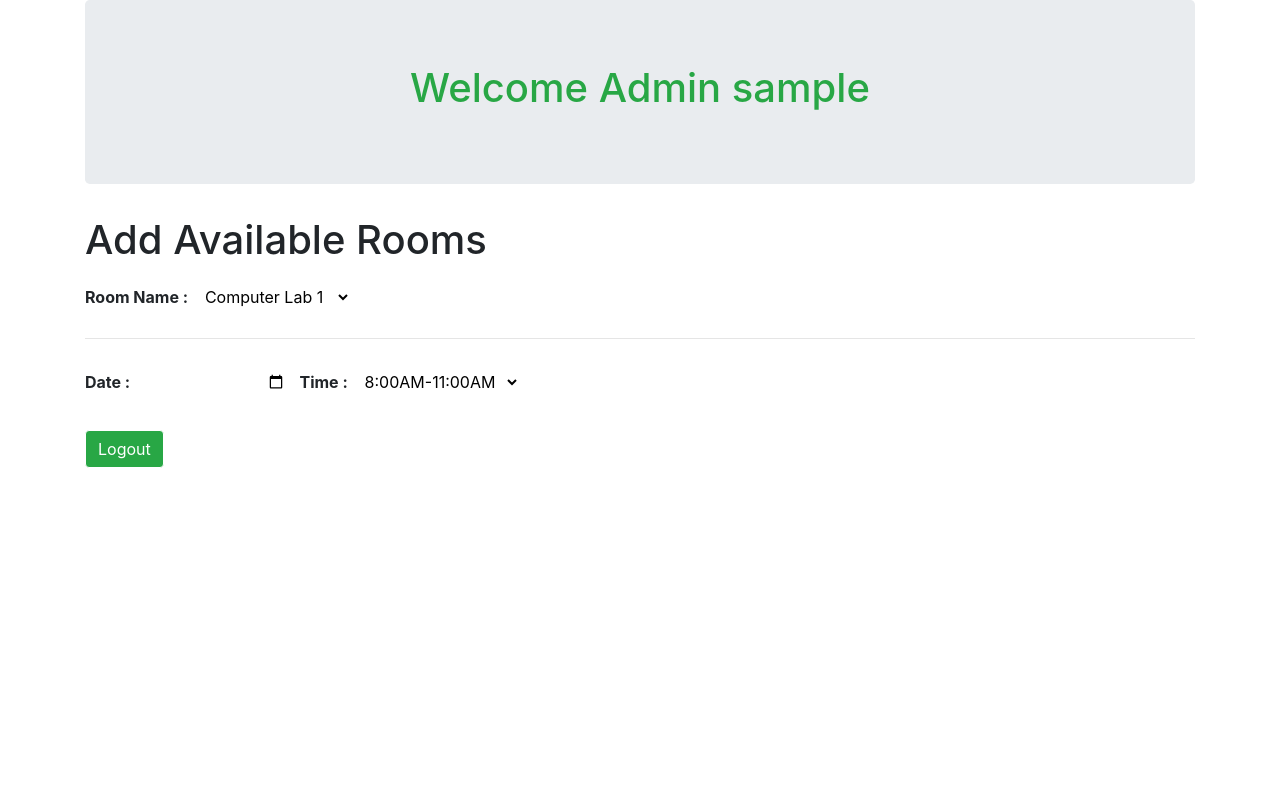
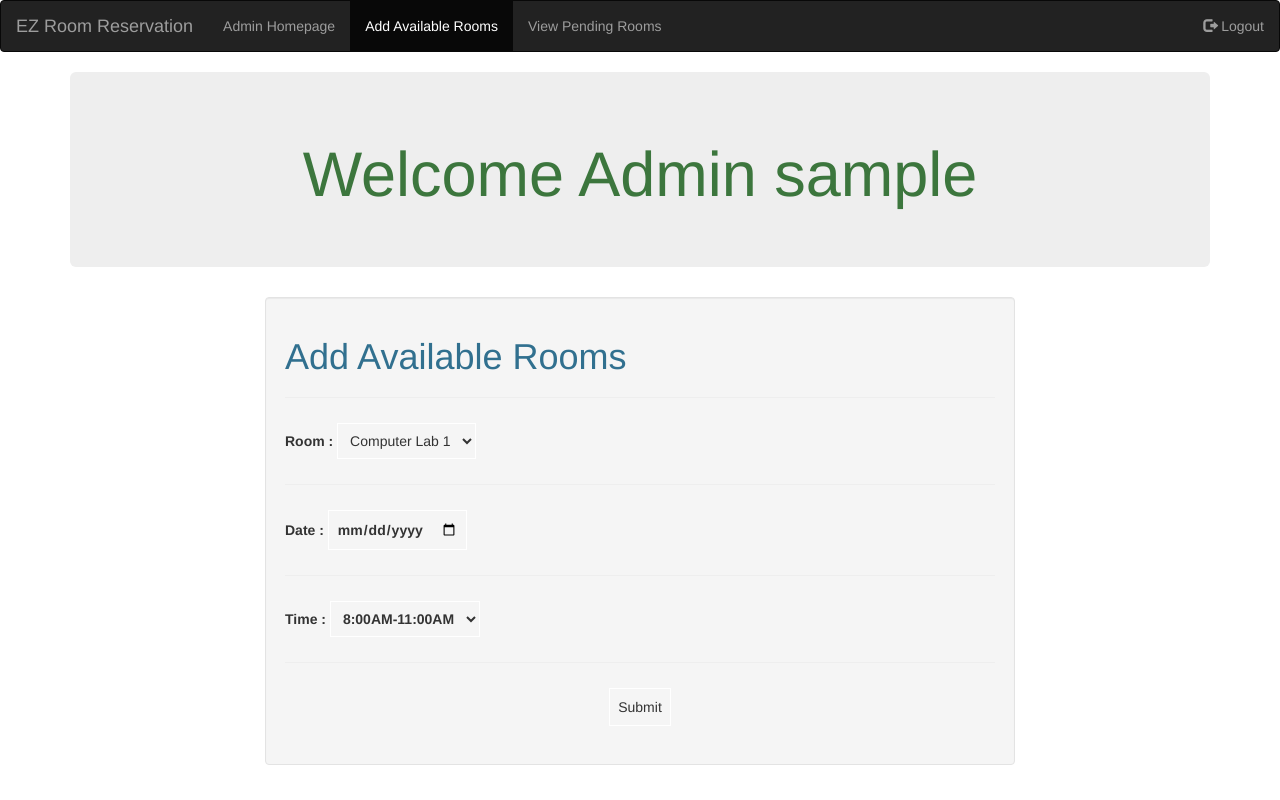
Before and after one commit to SofEng22016/blacknasarain, a PHP site: page /addRoomsAdmin.php in a window 1280 px wide. Run offline with PHP 8.4, Linux system fonts and the light colour scheme; the visitor is signed in with stand-in values (Sample User, id 1); some libraries are stand-ins or nearby versions.

Commit message:
Added navigation bar with new Bootstrap theme. Coded by Jan David Umali.

```diff
--- a/addRoomsAdmin.php
+++ b/addRoomsAdmin.php
@@ -13,7 +13,7 @@
 <head>
 <meta http-equiv="Content-Type" content="text/html; charset=Cp1252">
 <title>Add Available Rooms</title>
-<link rel="stylesheet" href="http://bootswatch.com/superhero/bootstrap.min.css">
+<link rel="stylesheet" href="http://bootswatch.com/simplex/bootstrap.min.css">
 <script src="https://ajax.googleapis.com/ajax/libs/jquery/1.12.0/jquery.min.js"></script>
 <script src="http://maxcdn.bootstrapcdn.com/bootstrap/3.3.6/js/bootstrap.min.js"></script>
 <style>
@@ -34,7 +34,6 @@
 		}
 	input
 	{
-		color:#ffffff;
 		padding:8px;
     	margin:5px 0;
     	background: none;
@@ -43,15 +42,35 @@
 </style>
 </head>
 <body>
+<nav class="navbar navbar-inverse">
+<div class="container-fluid">
+<div class="navbar-header">
+<a class="navbar-brand" href="adminWindow.php">EZ Room Reservation</a>
+</div>
+<ul class="nav navbar-nav">
+<li><a href="adminWindow.php">Admin Homepage</a></li>
+<li class="active"><a href="addRoomsAdmin.php">Add Available Rooms</a></li>
+<li><a href="viewPendingRooms.php">View Pending Rooms</a></li>
+</ul>
+<ul class="nav navbar-nav navbar-right">
+<li><a href="logout.php"><span class="glyphicon glyphicon-log-out"></span> Logout</a></li>
+</ul>
+</div>
+</nav>
  <div class = "container">
  		<div class = "jumbotron">
    			<?php
     			echo "<h1 align='center'><div class='text text-success'>Welcome Admin ".$username."</div></h1>";
     		?>
     	</div>
-<h1> Add Available Rooms</h1>
+
+<div class='row'>
+<div class='col-md-2'></div>
+<div class='col-md-8'><div class='well'>
+<h1 class='text text-info'>Add Available Rooms</h1>
+<hr></hr>
 <form action = "redirectTab.php" method="post">
-<b>Room Name : </b>
+<b>Room : </b>
 <select id = "room_name" name = "room_name" required="required">
   <option value="CL1">Computer Lab 1</option>
   <option value="CL2">Computer Lab 2</option>
@@ -79,17 +98,20 @@
   <option value="Music Room">Music Room</option>
 </select>
 <hr></hr>
-<b>Date : <input id="date" name="date" type = "date" required="required"></b>
+<b>Date : <input id="date" name="date" type = "date" required="required"></b><hr></hr>
 <b>Time : <select id = "time" name = "time" required="required">
   <option value="8:00AM-11:00AM">8:00AM-11:00AM</option>
   <option value="11:30AM-2:30PM">11:30AM-2:30PM</option>
   <option value="2:45PM-5:45PM">2:45PM-5:45PM</option>
   <option value="6:00PM-9:00PM">6:00PM-9:00PM</option>
   </select></b>
-
- <input type = "submit">
+<hr></hr>
+<center><input type = "submit" value='Submit'></center>
 </form>
-<input type ="button" class="btn btn-success" onClick="window.location='logout.php'" value ="Logout"/>
+</div>
+</div>
+<div class='col-md-2'></div>
+</div>
 </div>
 </body>
 
```
